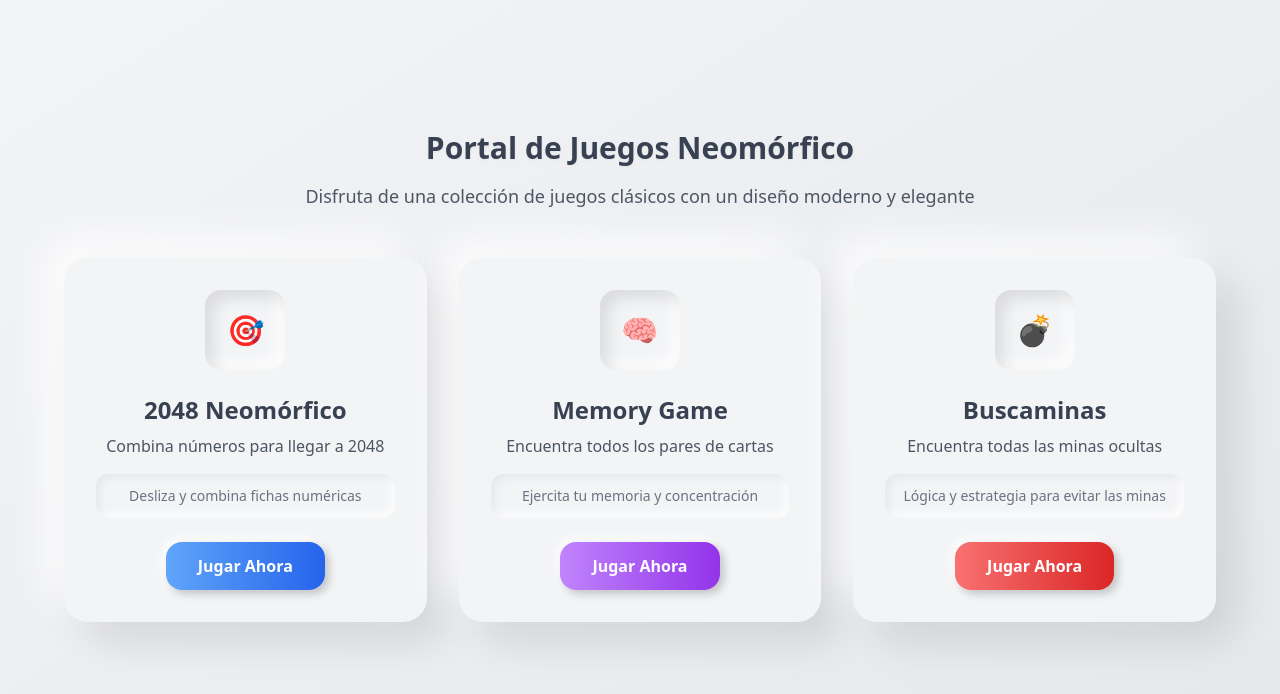
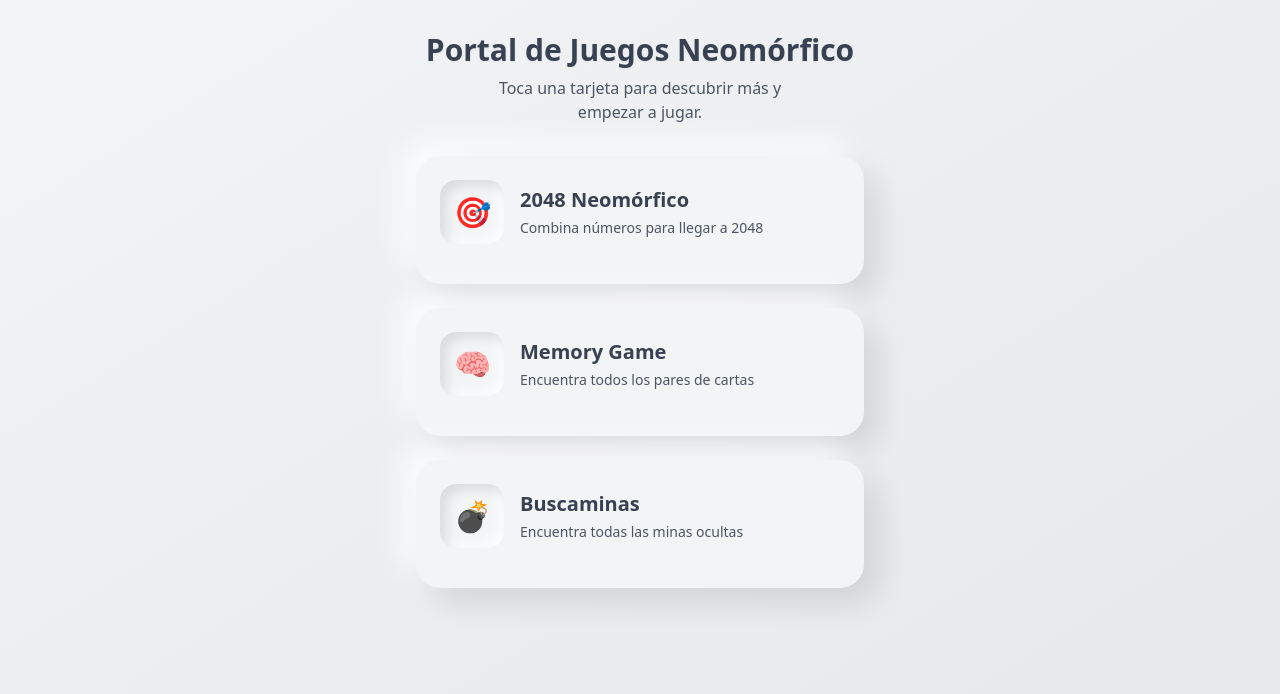
Before and after one commit to junior-pacheco/Finance, a React (Vite) app: page / in a window 1280 px wide. Shown: the top 694 px of the page. Built offline with nearby package versions, Linux system fonts and the light colour scheme.

Commit message:
fix styles portal

```diff
--- a/src/components/portal.jsx
+++ b/src/components/portal.jsx
@@ -1,6 +1,7 @@
 "use client"
 
 import { useNavigate } from "react-router-dom"
+import { useState } from "react"
 
 const GAMES = [
   {
@@ -9,7 +10,8 @@ const GAMES = [
     description: "Combina números para llegar a 2048",
     icon: "🎯",
     color: "from-blue-400 to-blue-600",
-    stats: "Desliza y combina fichas numéricas"
+    stats: "Desliza y combina fichas numéricas",
+    longDescription: "El clásico juego de 2048 con un toque neumórfico. Desliza las fichas para combinar números idénticos y alcanzar la ficha de 2048. ¡Un desafío para tu mente y reflejos!"
   },
   {
     id: "MemoryGame",
@@ -17,7 +19,8 @@ const GAMES = [
     description: "Encuentra todos los pares de cartas",
     icon: "🧠",
     color: "from-purple-400 to-purple-600",
-    stats: "Ejercita tu memoria y concentración"
+    stats: "Ejercita tu memoria y concentración",
+    longDescription: "Pon a prueba tu memoria con este adictivo juego. Voltea las cartas y encuentra todos los pares antes de que se agote el tiempo. Perfecto para todas las edades."
   },
   {
     id: "MinesweeperGame",
@@ -26,56 +29,83 @@ const GAMES = [
     icon: "💣",
     color: "from-red-400 to-red-600",
     stats: "Lógica y estrategia para evitar las minas",
+    longDescription: "Un clásico atemporal que desafía tu lógica y deducción. Despeja el campo de juego sin detonar ninguna mina. Cada movimiento cuenta en esta emocionante aventura."
   },
 ]
 
 export default function Portal() {
   const navigate = useNavigate()
+  // State to manage which game's details are currently expanded
+  const [expandedGameId, setExpandedGameId] = useState(null);
+
+  const toggleExpand = (id) => {
+    setExpandedGameId(expandedGameId === id ? null : id);
+  };
 
   return (
-    <div className="min-h-screen bg-gradient-to-br from-gray-100 to-gray-200 flex items-center justify-center p-4">
-      <div className="w-full max-w-6xl">
+    <div className="min-h-screen bg-gradient-to-br from-gray-100 to-gray-200 flex flex-col items-center p-4 py-8">
+      <div className="w-full max-w-md mx-auto"> {/* Max-width for mobile responsiveness */}
 
         {/* Header */}
-        <div className="text-center mb-12">
-          <h1 className="2xl:text-5xl md:text-3xl text-3xl font-bold text-gray-700 mb-4 drop-shadow-sm">
+        <div className="text-center mb-8">
+          <h1 className="text-3xl font-bold text-gray-700 mb-2 drop-shadow-sm">
             Portal de Juegos Neomórfico
           </h1>
-          <p className="text-gray-600 text-lg max-w-2xl mx-auto">
-            Disfruta de una colección de juegos clásicos con un diseño moderno y elegante
+          <p className="text-gray-600 text-base max-w-xs mx-auto">
+            Toca una tarjeta para descubrir más y empezar a jugar.
           </p>
         </div>
 
-        {/* Games Grid */}
-        <div className="grid md:grid-cols-3 gap-8 mb-12">
+        {/* Games List */}
+        <div className="space-y-6"> {/* Adds vertical spacing between cards */}
           {GAMES.map((game) => (
             <div
               key={game.id}
-              className="bg-gray-100 rounded-3xl p-8 shadow-[20px_20px_40px_rgba(0,0,0,0.1),-20px_-20px_40px_rgba(255,255,255,0.8)] hover:shadow-[15px_15px_30px_rgba(0,0,0,0.1),-15px_-15px_30px_rgba(255,255,255,0.8)] transition-all duration-300 cursor-pointer group"
-              onClick={() => navigate(`/${game.id}`)}
+              className={`
+                bg-gray-100 rounded-3xl p-6
+                shadow-[15px_15px_30px_rgba(0,0,0,0.1),-15px_-15px_30px_rgba(255,255,255,0.8)]
+                hover:shadow-[10px_10px_20px_rgba(0,0,0,0.1),-10px_-10px_20px_rgba(255,255,255,0.8)]
+                active:shadow-[inset_5px_5px_10px_rgba(0,0,0,0.1),inset_-5px_-5px_10px_rgba(255,255,255,0.8)]
+                transition-all duration-300 cursor-pointer
+                ${expandedGameId === game.id ? 'shadow-[inset_10px_10px_20px_rgba(0,0,0,0.1),inset_-10px_-10px_20px_rgba(255,255,255,0.8)]' : ''}
+              `}
+              onClick={() => toggleExpand(game.id)}
             >
+              <div className="flex items-center space-x-4 mb-4">
                 {/* Game Icon */}
-              <div className="flex justify-center mb-6">
-                <div className="w-20 h-20 rounded-2xl bg-gray-100 shadow-[inset_8px_8px_16px_rgba(0,0,0,0.1),inset_-8px_-8px_16px_rgba(255,255,255,0.8)] flex items-center justify-center group-hover:shadow-[inset_6px_6px_12px_rgba(0,0,0,0.1),inset_-6px_-6px_12px_rgba(255,255,255,0.8)] transition-all duration-300">
+                <div className="flex-shrink-0 w-16 h-16 rounded-2xl bg-gray-100 shadow-[inset_6px_6px_12px_rgba(0,0,0,0.1),inset_-6px_-6px_12px_rgba(255,255,255,0.8)] flex items-center justify-center">
                   <span className="text-3xl">{game.icon}</span>
+                </div>
+                {/* Game Name and Description (always visible) */}
+                <div className="flex-grow">
+                  <h3 className="text-xl font-bold text-gray-700 mb-1">{game.name}</h3>
+                  <p className="text-gray-600 text-sm">{game.description}</p>
                 </div>
               </div>
 
-              {/* Game Info */}
-              <div className="text-center mb-6">
-                <h3 className="text-2xl font-bold text-gray-700 mb-2">{game.name}</h3>
-                <p className="text-gray-600 mb-4">{game.description}</p>
-                <div className="bg-gray-100 rounded-xl shadow-[inset_4px_4px_8px_rgba(0,0,0,0.05),inset_-4px_-4px_8px_rgba(255,255,255,0.8)] p-3">
-                  <p className="text-sm text-gray-500">{game.stats}</p>
+              {/* Collapsible Details */}
+              {expandedGameId === game.id && (
+                <div className="pt-4 border-t border-gray-200 mt-4">
+                  <p className="text-gray-600 text-sm mb-4">{game.longDescription}</p>
+                  <div className="bg-gray-100 rounded-xl shadow-[inset_3px_3px_6px_rgba(0,0,0,0.05),inset_-3px_-3px_6px_rgba(255,255,255,0.8)] p-2 mb-6">
+                    <p className="text-xs text-gray-500">{game.stats}</p>
                   </div>
-              </div>
-
-              {/* Play Button */}
                   <div className="flex justify-center">
-                <button className={`px-8 py-3 rounded-2xl font-semibold text-white bg-gradient-to-r ${game.color} shadow-[4px_4px_8px_rgba(0,0,0,0.2),-4px_-4px_8px_rgba(255,255,255,0.8)] hover:shadow-[2px_2px_4px_rgba(0,0,0,0.2),-2px_-2px_4px_rgba(255,255,255,0.8)] active:scale-95 transition-all duration-200`}>
+                    <button
+                      className={`px-6 py-2 rounded-2xl font-semibold text-white bg-gradient-to-r ${game.color}
+                        shadow-[3px_3px_6px_rgba(0,0,0,0.2),-3px_-3px_6px_rgba(255,255,255,0.8)]
+                        hover:shadow-[2px_2px_4px_rgba(0,0,0,0.2),-2px_-2px_4px_rgba(255,255,255,0.8)]
+                        active:scale-95 transition-all duration-200 text-sm`}
+                      onClick={(e) => {
+                        e.stopPropagation(); // Prevent card collapse when clicking button
+                        navigate(`/${game.id}`);
+                      }}
+                    >
                       Jugar Ahora
                     </button>
                   </div>
+                </div>
+              )}
             </div>
           ))}
         </div>
```
Lines whose indentation alone changed are shown as unchanged.
